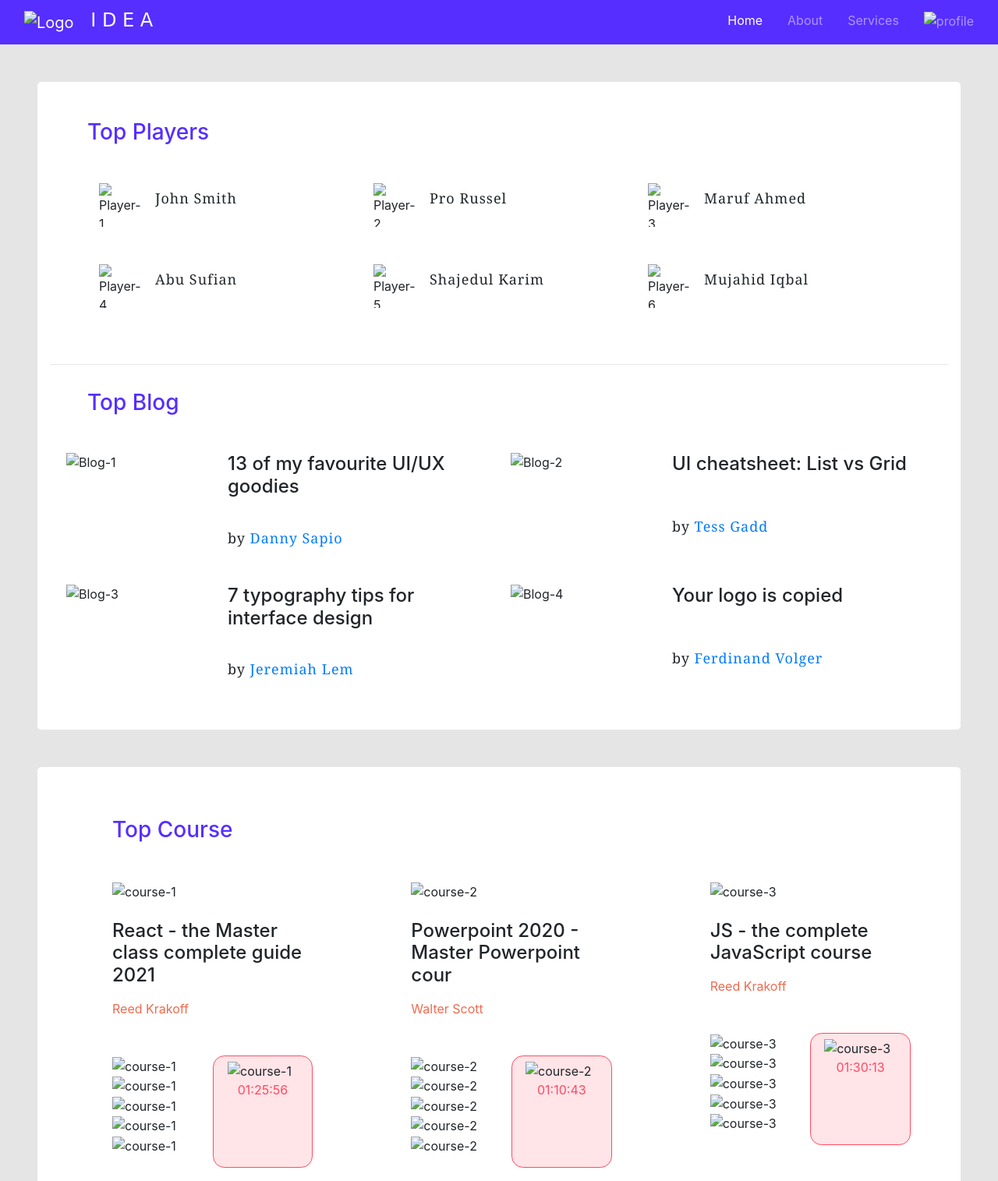
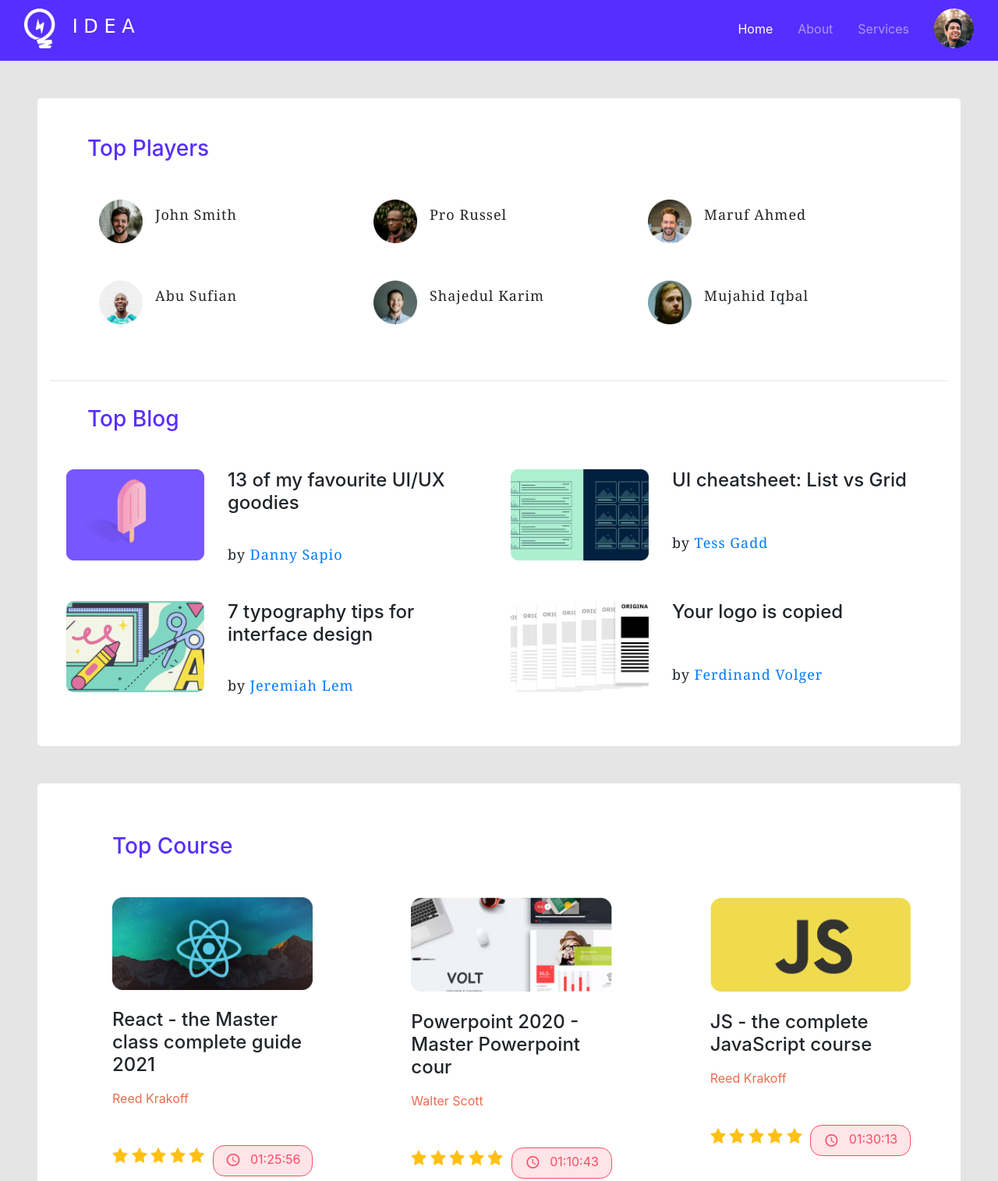
Before and after one commit to msHossain009/leader-board, a plain HTML site: page index.html in a window 1280 px wide. Shown: the part 5-1520 px from the top of the page at 78% size. Drawn offline with nearby package versions, Linux system fonts and the light colour scheme; the site is published under a folder, as on GitHub Pages, so addresses that start at the root find nothing.

Commit message:
Completed

```diff
--- a/index.html
+++ b/index.html
@@ -16,7 +16,7 @@
         <nav class="navbar navbar-expand-lg navbar-dark" style="background-color: #562EFF;">
           <div class="container-fluid">
             <a class="navbar-brand" href="#">
-              <img class="icon mr-3" src="/images/icons/logo.png" alt="Logo">
+              <img class="icon mr-3" src="images/icons/logo.png" alt="Logo">
               <span class="brand-name">I D E A</span>
             </a>
             <button class="navbar-toggler" type="button" data-bs-toggle="collapse" data-bs-target="#navbarText" aria-controls="navbarText" aria-expanded="false" aria-label="Toggle navigation">
@@ -35,7 +35,7 @@
                 </li>
               </ul>
               <span class="navbar-text ml-4">
-                <img src="/images/icons/profile.png" alt="profile">
+                <img src="images/icons/profile.png" alt="profile">
               </span>
             </div>
           </div>
@@ -47,29 +47,29 @@
         <h3 class="ml-5 mb-5" style="color: #562EFF;">Top Players</h3>
         <div class="row m-5">
           <div class="col-md-4 player-1  d-flex align-items-center">
-            <img src="/images/players/player-1.png" alt="Player-1">
+            <img src="images/players/player-1.png" alt="Player-1">
             <p class="ml-3">John Smith</p>
           </div>
           <div class="col-md-4 player-2  d-flex align-items-center">
-            <img src="/images/players/player-2.png" alt="Player-2">
+            <img src="images/players/player-2.png" alt="Player-2">
             <p class="ml-3">Pro Russel</p>
           </div>
           <div class="col-md-4 player-3  d-flex align-items-center">
-            <img src="/images/players/player-3.png" alt="Player-3">
+            <img src="images/players/player-3.png" alt="Player-3">
             <p class="ml-3">Maruf Ahmed</p>
           </div>
         </div>
         <div class="row m-5 pb-4">
           <div class="col-md-4 player-4  d-flex align-items-center">
-            <img src="/images/players/player-4.png" alt="Player-4">
+            <img src="images/players/player-4.png" alt="Player-4">
             <p class="ml-3">Abu Sufian</p>
           </div>
           <div class="col-md-4 player-5  d-flex align-items-center">
-            <img src="/images/players/player-5.png" alt="Player-5">
+            <img src="images/players/player-5.png" alt="Player-5">
             <p class="ml-3">Shajedul Karim</p>
           </div>
           <div class="col-md-4 player-6  d-flex align-items-center">
-            <img src="/images/players/player-6.png" alt="Player-6">
+            <img src="images/players/player-6.png" alt="Player-6">
             <p class="ml-3">Mujahid Iqbal </p>
           </div>
         </div>
@@ -79,22 +79,22 @@
         <h3 class="ml-5 mb-5 pt-3 heading" style="color: #562EFF;">Top Blog</h3>
         <section class="container">
           <div class="blog blog-1">
-            <img src="/images/blogs/blog-1.png" alt="Blog-1">
+            <img src="images/blogs/blog-1.png" alt="Blog-1">
             <h4>13 of my favourite UI/UX goodies</h4>
             <p>by <a href="#">Danny Sapio</a></p>
           </div>
           <div class="blog blog-2">
-            <img src="/images/blogs/blog-2.png" alt="Blog-2">
+            <img src="images/blogs/blog-2.png" alt="Blog-2">
             <h4>UI cheatsheet: List vs Grid</h4>
             <p>by <a href="#">Tess Gadd</a></p>
           </div>
           <div class="blog blog-3">
-            <img src="/images/blogs/blog-3.png" alt="Blog-3">
+            <img src="images/blogs/blog-3.png" alt="Blog-3">
             <h4>7 typography tips for interface design</h4>
             <p>by <a href="#">Jeremiah Lem</a></p>
           </div>
           <div class="blog blog-4">
-            <img src="/images/blogs/blog-4.png" alt="Blog-4">
+            <img src="images/blogs/blog-4.png" alt="Blog-4">
             <h4>Your logo is copied</h4>
             <p>by <a href="#">Ferdinand Volger</a></p>
           </div>
@@ -105,58 +105,58 @@
         <h3 class="ml-5 mb-5 pt-3 heading" style="color: #562EFF;">Top Course</h3>
         <section class="courses">
           <div class="course-1 ml-5 mr-5 mb-5">
-            <img class="modules-pic" src="/images/courses/course-1.png" alt="course-1">
+            <img class="modules-pic" src="images/courses/course-1.png" alt="course-1">
             <h4 class="pt-4">React - the Master class complete guide 2021</h4>
             <p class="pt-2"><a class="pinkish" href="#">Reed Krakoff</a></p>
             <div class="floating mt-5">
               <div class="star icons">
-                <img src="/images/icons/star.png" alt="course-1">
-                <img src="/images/icons/star.png" alt="course-1">
-                <img src="/images/icons/star.png" alt="course-1">
-                <img src="/images/icons/star.png" alt="course-1">
-                <img src="/images/icons/star.png" alt="course-1">
+                <img src="images/icons/star.png" alt="course-1">
+                <img src="images/icons/star.png" alt="course-1">
+                <img src="images/icons/star.png" alt="course-1">
+                <img src="images/icons/star.png" alt="course-1">
+                <img src="images/icons/star.png" alt="course-1">
                 <p></p>
               </div>
               <div class="time icons">
-                <img class="mr-2" src="/images/icons/clock.png" alt="course-1">
+                <img class="mr-2" src="images/icons/clock.png" alt="course-1">
                 <span>01:25:56</span>
               </div>
             </div>
           </div>
           <div class="course-2 ml-5 mr-5 mb-5">
-            <img class="modules-pic" src="/images/courses/course-2.png" alt="course-2">
+            <img class="modules-pic" src="images/courses/course-2.png" alt="course-2">
             <h4 class="pt-4">Powerpoint 2020 - Master Powerpoint cour</h4>
             <p class="pt-2"><a class="pinkish" href="#">Walter Scott</a></p>
             <div class="floating mt-5">
               <div class="star icons">
-                <img src="/images/icons/star.png" alt="course-2">
-                <img src="/images/icons/star.png" alt="course-2">
-                <img src="/images/icons/star.png" alt="course-2">
-                <img src="/images/icons/star.png" alt="course-2">
-                <img src="/images/icons/star.png" alt="course-2">
+                <img src="images/icons/star.png" alt="course-2">
+                <img src="images/icons/star.png" alt="course-2">
+                <img src="images/icons/star.png" alt="course-2">
+                <img src="images/icons/star.png" alt="course-2">
+                <img src="images/icons/star.png" alt="course-2">
                 <p></p>
               </div>
               <div class="time icons">
-                <img class="mr-2" src="/images/icons/clock.png" alt="course-2">
+                <img class="mr-2" src="images/icons/clock.png" alt="course-2">
                 <span>01:10:43</span>
               </div>
             </div>
           </div>
           <div class="course-3 ml-5 mr-5 mb-5">
-            <img class="modules-pic" src="/images/courses/course-3.png" alt="course-3">
+            <img class="modules-pic" src="images/courses/course-3.png" alt="course-3">
             <h4 class="pt-4">JS - the complete JavaScript course</h4>
             <p class="pt-2"><a class="pinkish" href="#">Reed Krakoff</a></p>
             <div class="floating mt-5">
               <div class="star icons">
-                <img src="/images/icons/star.png" alt="course-3">
-                <img src="/images/icons/star.png" alt="course-3">
-                <img src="/images/icons/star.png" alt="course-3">
-                <img src="/images/icons/star.png" alt="course-3">
-                <img src="/images/icons/star.png" alt="course-3">
+                <img src="images/icons/star.png" alt="course-3">
+                <img src="images/icons/star.png" alt="course-3">
+                <img src="images/icons/star.png" alt="course-3">
+                <img src="images/icons/star.png" alt="course-3">
+                <img src="images/icons/star.png" alt="course-3">
                 <p></p>
               </div>
               <div class="time icons">
-                <img class="mr-2" src="/images/icons/clock.png" alt="course-3">
+                <img class="mr-2" src="images/icons/clock.png" alt="course-3">
                 <span>01:30:13</span>
               </div>
             </div>
```
